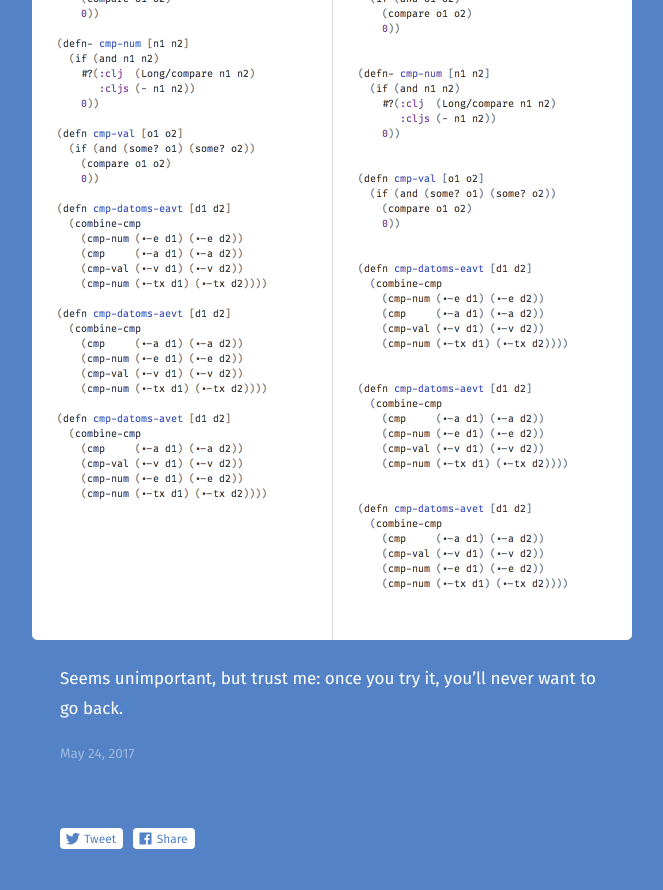
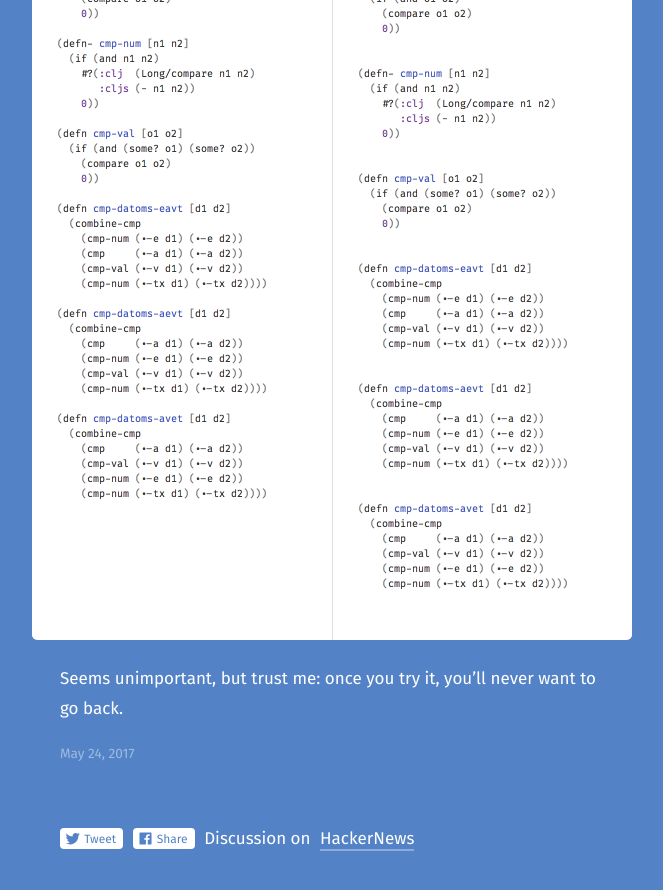
Before and after one commit to tonsky/tonsky.github.io, a Jekyll site: the page built from _posts/2017-05-24-readable-clojure.md, in a window 1280 px wide and 900 px high, scrolled down 15154 px. Shown: the top 890 px of the window, without its empty margins (309-972 px from the left). Built offline with Jekyll 4.4.1, drawn with Linux system fonts in a browser that asks for light colours; some of the changed lines change nothing that is shown.

Commit message:
Hackernews link to Readable Clojure

```diff
--- a/_posts/2017-05-24-readable-clojure.md
+++ b/_posts/2017-05-24-readable-clojure.md
@@ -3,6 +3,7 @@ layout: post
 title: "Readable Clojure"
 category: blog
 summary: "Some advices to writing Clojure code"
+hackernews_id: 14413872
 ---
 
 <style>
```
